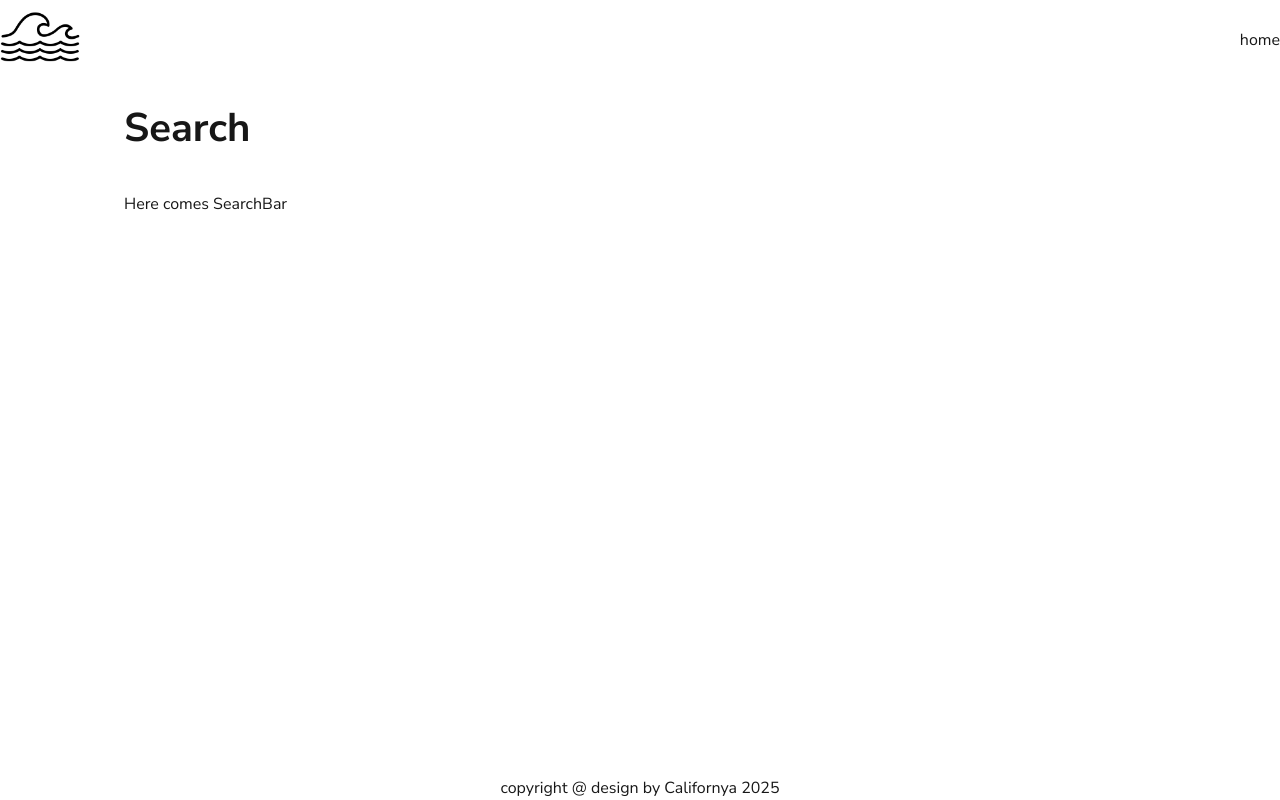
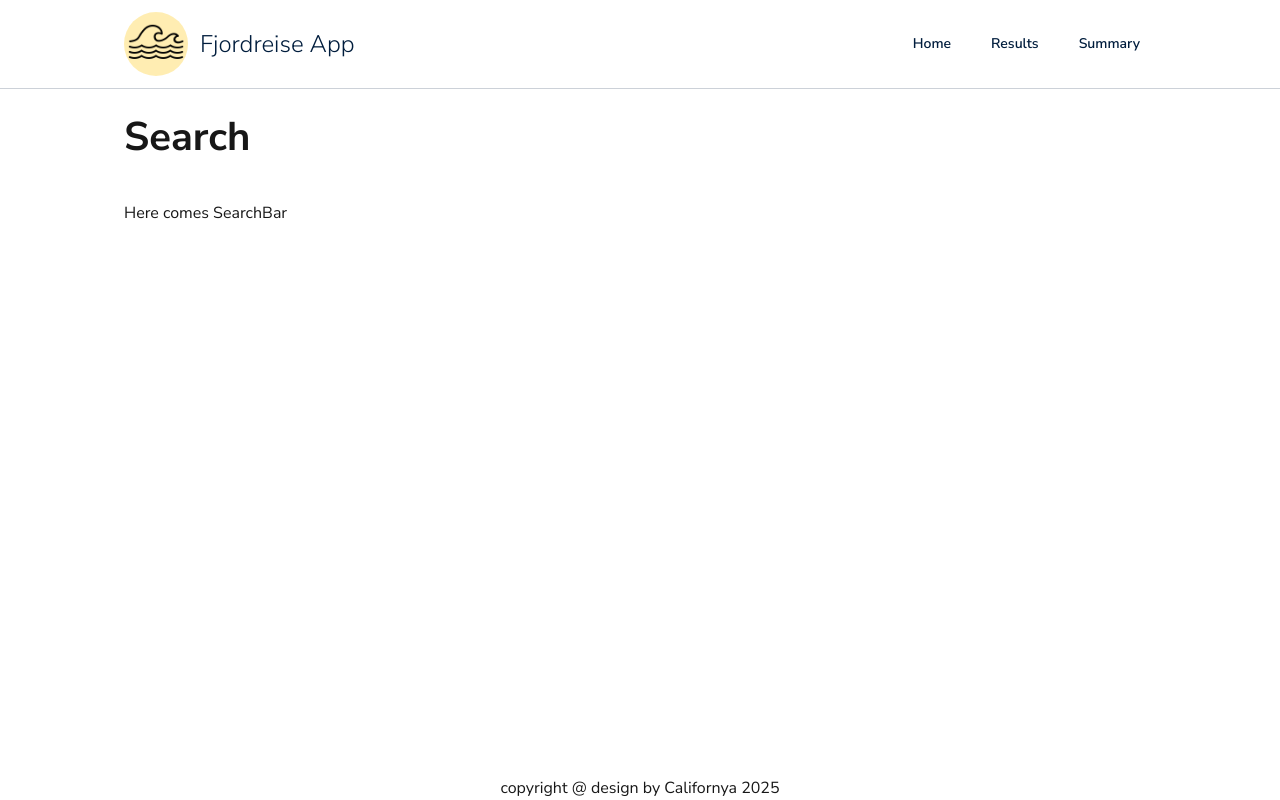
Before and after one commit to CaliforNya/Fjordreise, a Next.js app: page / in a window 1280 px wide. Built offline with nearby package versions, Linux system fonts and the light colour scheme.

Commit message:
create navbar for mobile and deskop

```diff
--- a/src/components/layout/header/header.tsx
+++ b/src/components/layout/header/header.tsx
@@ -4,19 +4,26 @@ import { NavBarMobile } from "../navigation/mobile/navbar";
 
 export function Header() {
   return (
-    <header className="container flex items-center justify-between">
-      <span className="inline-flex h-20 w-20 items-center justify-center">
+    <header className="w-full border-b border-prussian_blue/20 bg-white">
+      <div className="content-wrapper flex items-center justify-between py-3">
+        <div className="flex items-center gap-3">
+          <span className="inline-flex h-16 w-16 items-center justify-center rounded-full bg-school_bus_yellow/30">
             <Image
               src="/logo.png"
-          alt="Fjordreise logo"
+              alt="Fjordreise App logo"
               width={80}
               height={80}
               priority
-          className="h-20 w-20 object-contain"
+              className="h-14 w-14 object-contain"
             />
           </span>
+          <span className="text-xl font-light text-prussian_blue md:text-2xl">
+            Fjordreise App
+          </span>
+        </div>
         <NavBarDesktop />
         <NavBarMobile />
+      </div>
     </header>
   );
 }
--- a/src/components/layout/navigation/desktop/navbar.tsx
+++ b/src/components/layout/navigation/desktop/navbar.tsx
@@ -1,7 +1,26 @@
+import Link from "next/link";
+
 export function NavBarDesktop() {
   return (
-    <nav className="hidden sm:flex">
-      <span>home </span>
+    <nav className="hidden items-center gap-2 md:flex">
+      <Link
+        href="/"
+        className="rounded-full px-4 py-2 text-sm font-semibold text-prussian_blue transition hover:bg-gold hover:text-ink_black"
+      >
+        Home
+      </Link>
+      <Link
+        href="/results"
+        className="rounded-full px-4 py-2 text-sm font-semibold text-prussian_blue transition hover:bg-gold hover:text-ink_black"
+      >
+        Results
+      </Link>
+      <Link
+        href="/summary"
+        className="rounded-full px-4 py-2 text-sm font-semibold text-prussian_blue transition hover:bg-gold hover:text-ink_black"
+      >
+        Summary
+      </Link>
     </nav>
   );
 }
--- a/src/components/layout/navigation/mobile/navbar.tsx
+++ b/src/components/layout/navigation/mobile/navbar.tsx
@@ -1,7 +1,73 @@
+"use client";
+
+import Link from "next/link";
+import { useState } from "react";
+
 export function NavBarMobile() {
+  const [isOpen, setIsOpen] = useState(false);
+
+  function closeMenu() {
+    setIsOpen(false);
+  }
+
   return (
-    <nav className="flex flex-col sm:hidden">
-      <span>home </span>
-    </nav>
+    <>
+      <nav className="md:hidden">
+        <button
+          type="button"
+          aria-label="Open navigation menu"
+          aria-expanded={isOpen}
+          onClick={() => setIsOpen(true)}
+          className="rounded-md border border-prussian_blue/30 px-3 py-2 text-prussian_blue"
+        >
+          ☰
+        </button>
+      </nav>
+
+      {isOpen && (
+        <div className="fixed inset-0 z-50 md:hidden">
+          <button
+            type="button"
+            aria-label="Close navigation menu overlay"
+            onClick={closeMenu}
+            className="absolute inset-0 bg-black/40"
+          />
+          <div className="absolute right-0 top-0 flex h-full w-72 flex-col bg-white shadow-xl">
+            <button
+              type="button"
+              aria-label="Close navigation menu"
+              onClick={closeMenu}
+              className="mr-4 mt-4 self-end rounded-md px-2 py-1 text-xl text-prussian_blue"
+            >
+              ×
+            </button>
+
+            <div className="mt-2 flex w-full flex-col">
+              <Link
+                href="/"
+                onClick={closeMenu}
+                className="block w-full border-b border-prussian_blue/15 px-6 py-3 text-base font-medium text-prussian_blue transition active:bg-school_bus_yellow/30 active:text-ink_black focus-visible:rounded-sm focus-visible:outline-2 focus-visible:outline-offset-2 focus-visible:outline-prussian_blue"
+              >
+                Home
+              </Link>
+              <Link
+                href="/results"
+                onClick={closeMenu}
+                className="block w-full border-b border-prussian_blue/15 px-6 py-3 text-base font-medium text-prussian_blue transition active:bg-school_bus_yellow/30 active:text-ink_black focus-visible:rounded-sm focus-visible:outline-2 focus-visible:outline-offset-2 focus-visible:outline-prussian_blue"
+              >
+                Results
+              </Link>
+              <Link
+                href="/summary"
+                onClick={closeMenu}
+                className="block w-full border-b border-prussian_blue/15 px-6 py-3 text-base font-medium text-prussian_blue transition active:bg-school_bus_yellow/30 active:text-ink_black focus-visible:rounded-sm focus-visible:outline-2 focus-visible:outline-offset-2 focus-visible:outline-prussian_blue"
+              >
+                Summary
+              </Link>
+            </div>
+          </div>
+        </div>
+      )}
+    </>
   );
 }
```
Lines whose indentation alone changed are shown as unchanged.
